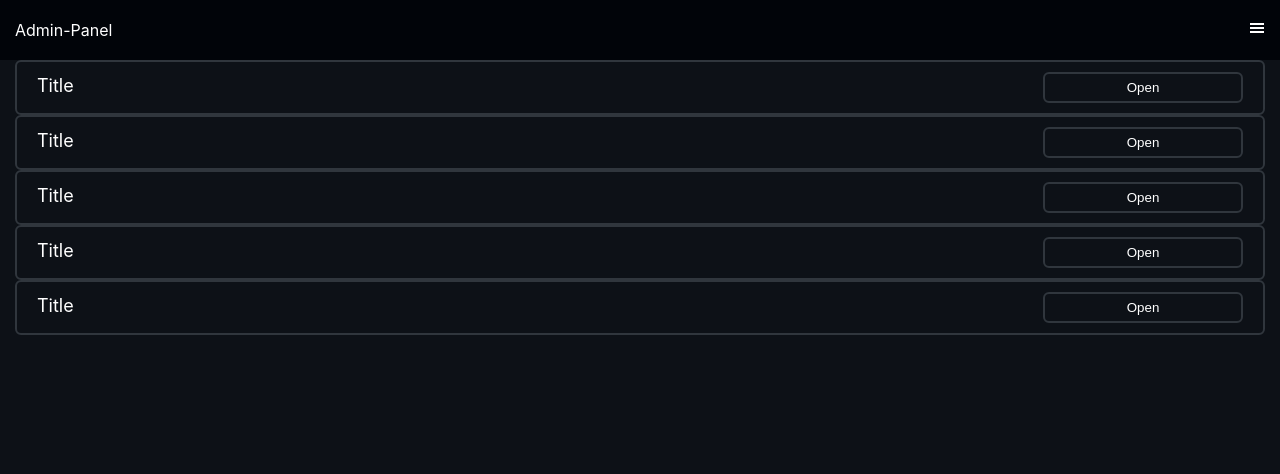
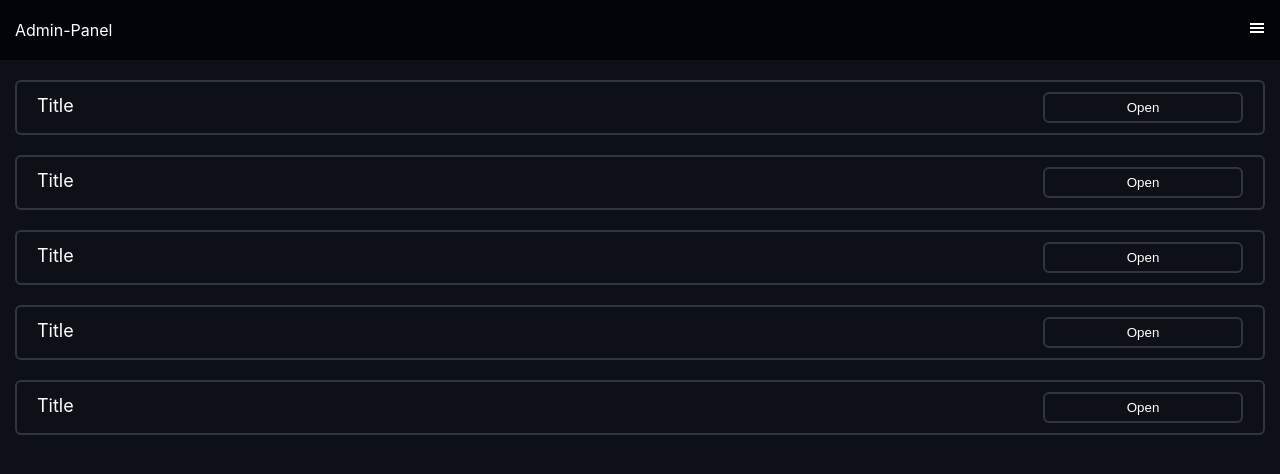
Before and after one commit to kestenbaum/admin-panel-rs25sx8, a React (Vite) app: page / in a window 1280 px wide. Shown: the top 474 px of the page. Built offline with nearby package versions, Linux system fonts and the light colour scheme.

Commit message:
add styles Layout: style items-block

```diff
--- a/src/pages/Layout/Layout.module.css
+++ b/src/pages/Layout/Layout.module.css
@@ -4,3 +4,10 @@
   width: 100%;
   background-color: #0d1117;
 }
+
+.items {
+  display: flex;
+  flex-direction: column;
+  padding: 20px 0;
+  gap: 20px;
+}
```
